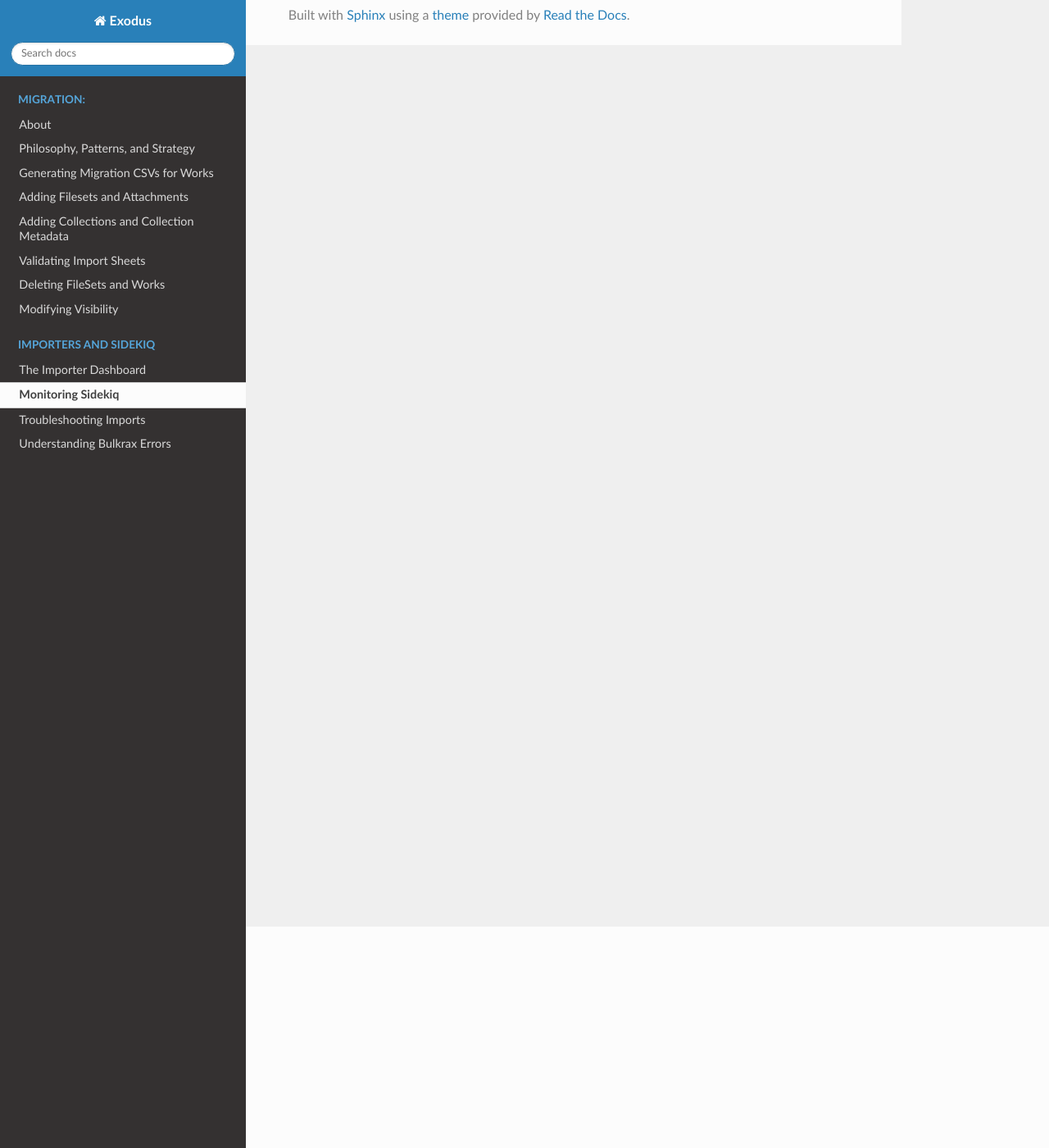
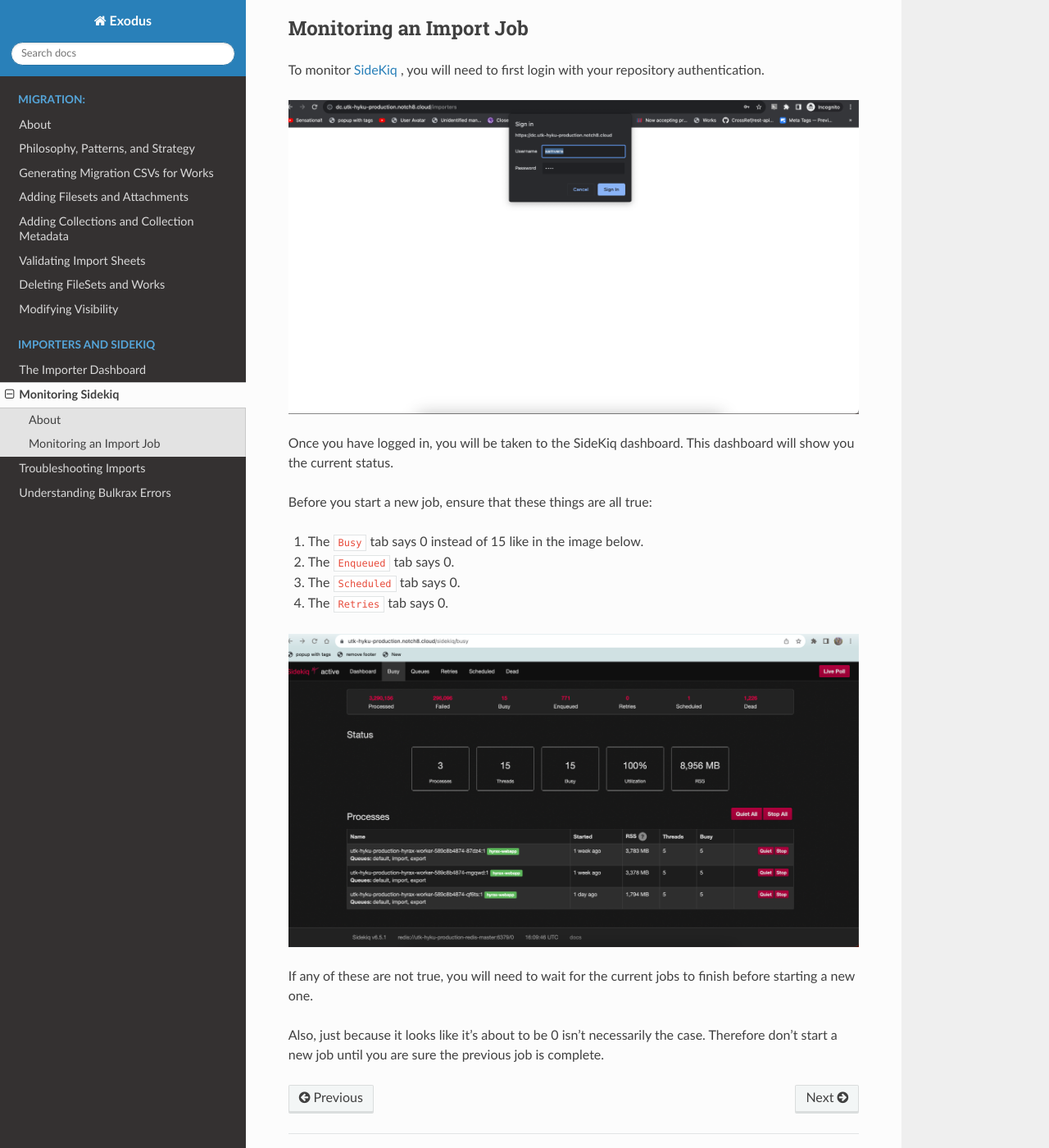
Before and after one commit to markpbaggett/exodus, a Sphinx documentation site: the page built from docs/source/importers/01_monitoring_sidekiq.rst, in a window 1280 px wide and 1400 px high, scrolled down 270 px. Shown: the whole window at 82% size. Built offline with Sphinx 7.4.7 and the Read the Docs theme 2.0.0, drawn with Linux system fonts in a browser that asks for light colours; some of the changed text lies outside the part shown.

Commit message:
Add Sidekiq docs.

```diff
--- a/docs/source/importers/01_monitoring_sidekiq.rst
+++ b/docs/source/importers/01_monitoring_sidekiq.rst
@@ -1,2 +1,36 @@
 Monitoring Sidekiq
 ==================
+
+About
+-----
+
+`SideKiq <https://utk-hyku-production.notch8.cloud/sidekiq/busy>`_ is the tool we use for task management.  It helps us
+understand when the repository is busy or has problems.
+
+Monitoring an Import Job
+------------------------
+
+To monitor `SideKiq <https://utk-hyku-production.notch8.cloud/sidekiq/busy>`_ , you will need to first login with your
+repository authentication.
+
+.. image:: ../images/login.png
+   :width: 100%
+   :alt: Repository Login
+
+Once you have logged in, you will be taken to the SideKiq dashboard.  This dashboard will show you the current status.
+
+Before you start a new job, ensure that these things are all true:
+
+1. The :code:`Busy` tab says 0 instead of 15 like in the image below.
+2. The :code:`Enqueued` tab says 0.
+3. The :code:`Scheduled` tab says 0.
+4. The :code:`Retries` tab says 0.
+
+.. image:: ../images/sidekiq.png
+   :width: 100%
+   :alt: Sidekiq Dashboard
+
+If any of these are not true, you will need to wait for the current jobs to finish before starting a new one.
+
+Also, just because it looks like it's about to be 0 isn't necessarily the case.  Therefore don't start a new job until
+you are sure the previous job is complete.
```
Also changed, not shown: docs/source/images/sidekiq.png (added).
